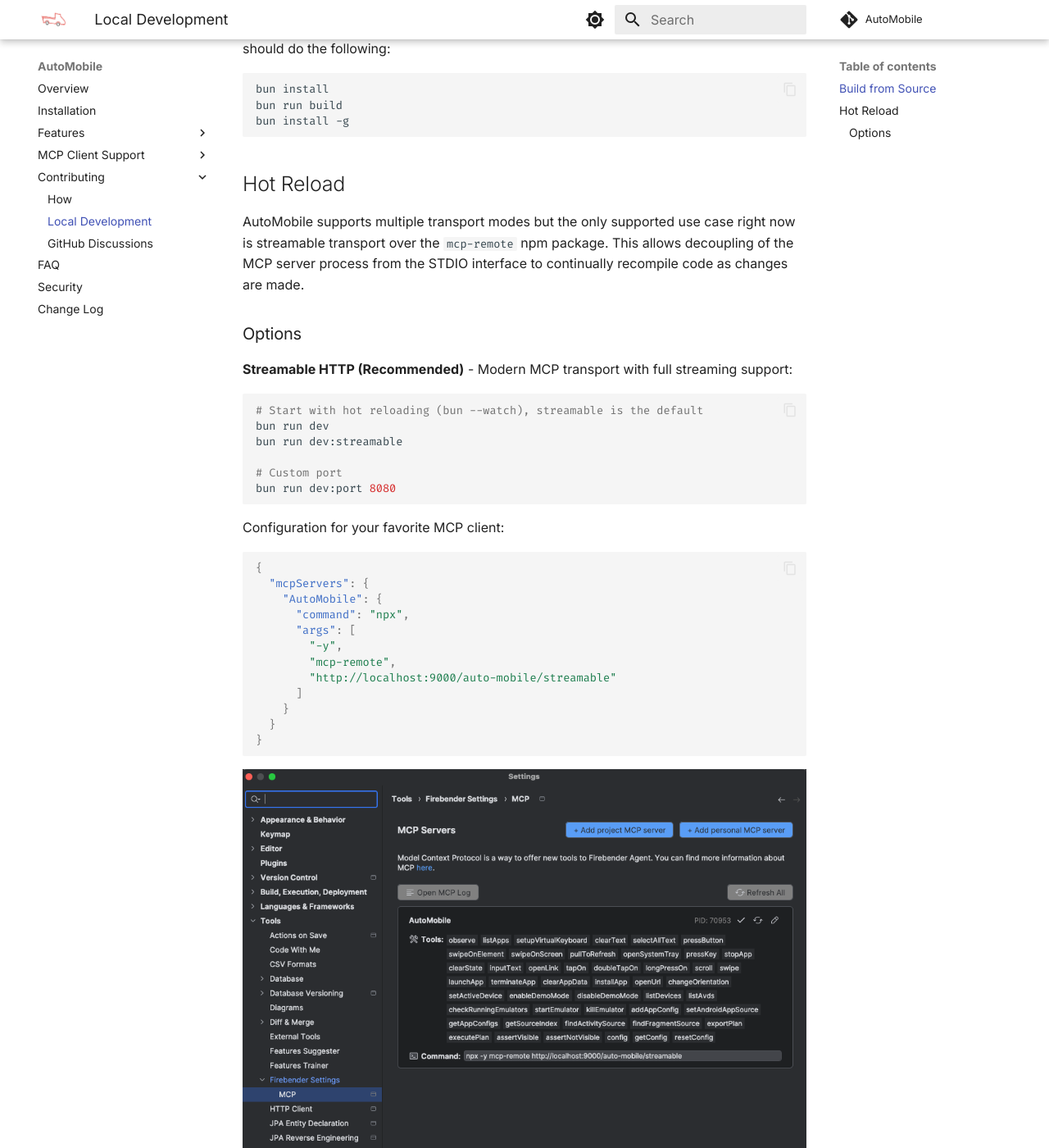
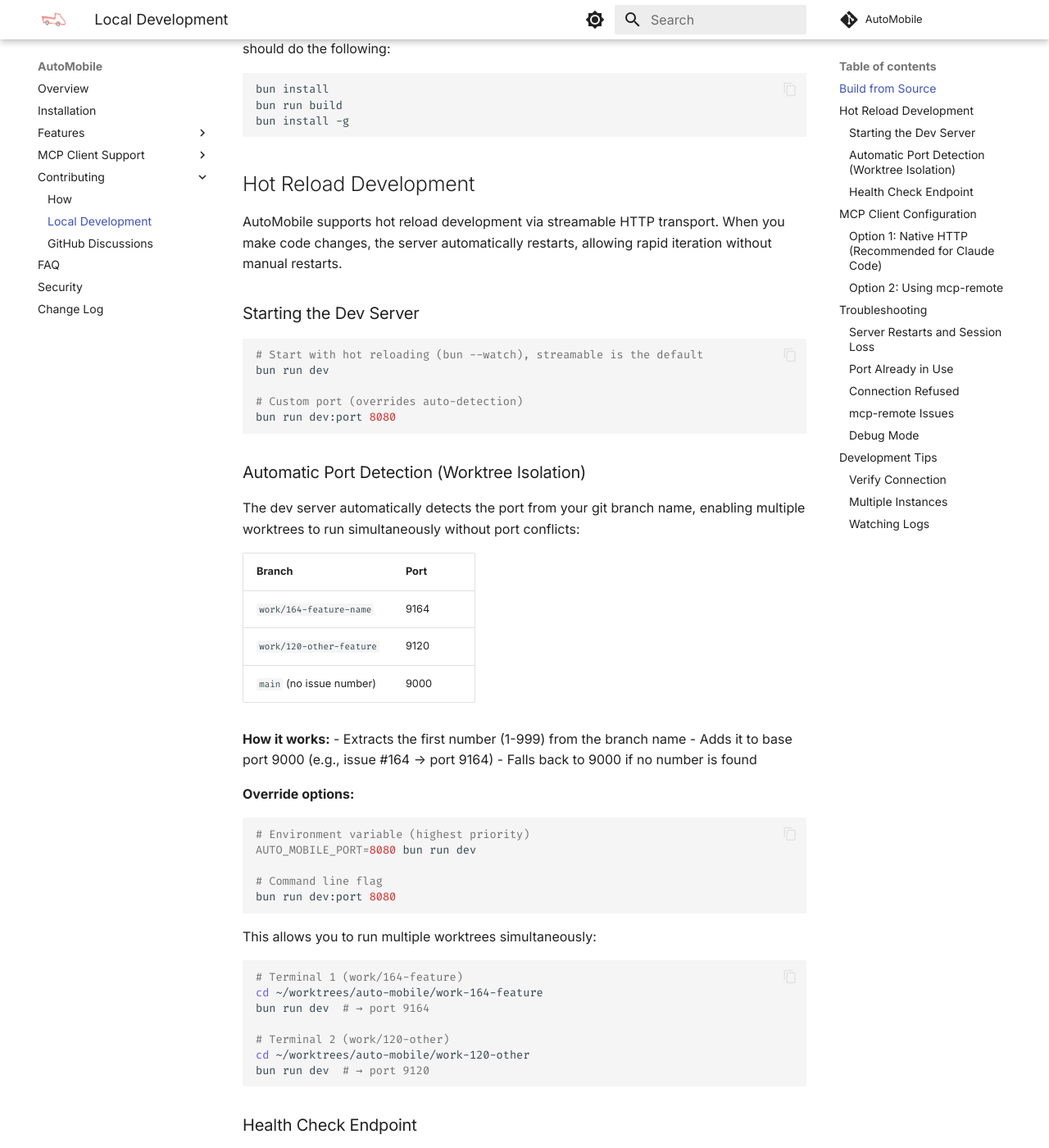
Before and after one commit to zillow/auto-mobile, an MkDocs documentation site: the page built from docs/contributing/local-development.md, in a window 1280 px wide and 1400 px high, scrolled down 300 px. Shown: the whole window at 82% size. Built offline with MkDocs 1.6.1 and Material for MkDocs 9.7.7, drawn with Linux system fonts in a browser that asks for light colours; comment, search, counter and statistics services are not loaded; some of the changed text lies outside the part shown.

Commit message:
Revamp hot reload development workflow (#164) (#166)
* Add health check endpoint and improve hot reload development experience

- Add /health and /auto-mobile/health endpoints for server status monitoring
- Include server instanceId to detect restarts, uptime, and active session count
- Improve "Session not found" error with helpful guidance for reconnection
- Update local-development.md with comprehensive troubleshooting guide
- Document native HTTP configuration for Claude Code (skip mcp-remote)
- Add development tips for connection verification and multiple instances

Addresses #164

🤖 Generated with [Claude Code](https://claude.com/claude-code)

Co-Authored-By: Claude Opus 4.5 <noreply@anthropic.com>

* Add automatic port detection for worktree isolation

- Auto-detect port from git branch name (e.g., work/164-* → port 9164)
- Extract issue number and add to base port 9000 for predictable ports
- Support AUTO_MOBILE_PORT env var for explicit override
- Add port and branch info to health endpoint response
- Update docs with worktree isolation usage examples

This enables running multiple worktrees simultaneously without port conflicts.

🤖 Generated with [Claude Code](https://claude.com/claude-code)

Co-Authored-By: Claude Opus 4.5 <noreply@anthropic.com>

---------

Co-authored-by: Claude Opus 4.5 <noreply@anthropic.com>

````diff
--- a/docs/contributing/local-development.md
+++ b/docs/contributing/local-development.md
@@ -13,30 +13,114 @@ bun run build
 bun install -g
 ```
 
-## Hot Reload
+## Hot Reload Development
 
-AutoMobile supports multiple transport modes but the only supported use case right now is streamable transport over the
-`mcp-remote` npm package. This allows decoupling of the MCP server process from the STDIO interface to continually
-recompile code as changes are made.
+AutoMobile supports hot reload development via streamable HTTP transport. When you make code changes, the server
+automatically restarts, allowing rapid iteration without manual restarts.
 
-### Options
+### Starting the Dev Server
 
-**Streamable HTTP (Recommended)** - Modern MCP transport with full streaming support:
 ```shell
 # Start with hot reloading (bun --watch), streamable is the default
 bun run dev
-bun run dev:streamable
 
-# Custom port
+# Custom port (overrides auto-detection)
 bun run dev:port 8080
 ```
 
-Configuration for your favorite MCP client:
+### Automatic Port Detection (Worktree Isolation)
+
+The dev server automatically detects the port from your git branch name, enabling multiple worktrees to run
+simultaneously without port conflicts:
+
+| Branch | Port |
+|--------|------|
+| `work/164-feature-name` | 9164 |
+| `work/120-other-feature` | 9120 |
+| `main` (no issue number) | 9000 |
+
+**How it works:**
+- Extracts the first number (1-999) from the branch name
+- Adds it to base port 9000 (e.g., issue #164 → port 9164)
+- Falls back to 9000 if no number is found
+
+**Override options:**
+```shell
+# Environment variable (highest priority)
+AUTO_MOBILE_PORT=8080 bun run dev
+
+# Command line flag
+bun run dev:port 8080
+```
+
+This allows you to run multiple worktrees simultaneously:
+```shell
+# Terminal 1 (work/164-feature)
+cd ~/worktrees/auto-mobile/work-164-feature
+bun run dev  # → port 9164
+
+# Terminal 2 (work/120-other)
+cd ~/worktrees/auto-mobile/work-120-other
+bun run dev  # → port 9120
+```
+
+### Health Check Endpoint
+
+Monitor server status and detect restarts using the health endpoint:
+
+```shell
+# Use the port for your worktree (e.g., 9164 for issue #164)
+curl http://localhost:9164/health
+```
+
+Response:
+```json
+{
+  "status": "ok",
+  "server": "AutoMobile",
+  "version": "0.0.6",
+  "instanceId": "unique-server-instance-id",
+  "port": 9164,
+  "branch": "work/164-feature-name",
+  "uptime": {
+    "ms": 12345,
+    "human": "12s"
+  },
+  "activeSessions": 1,
+  "transport": "streamable"
+}
+```
+
+- `instanceId` changes each time the server restarts (detect reconnection needs)
+- `port` shows the auto-detected or configured port
+- `branch` shows the current git branch
+
+## MCP Client Configuration
+
+### Option 1: Native HTTP (Recommended for Claude Code)
+
+Claude Code and other modern MCP clients support direct HTTP connections without needing mcp-remote:
+
+**Claude Code** (`~/.claude/claude_desktop_config.json` or project `.mcp.json`):
+```json
+{
+  "mcpServers": {
+    "AutoMobile-dev": {
+      "type": "url",
+      "url": "http://localhost:9000/auto-mobile/streamable"
+    }
+  }
+}
+```
+
+### Option 2: Using mcp-remote
+
+For MCP clients that only support stdio transport, use mcp-remote as a proxy:
 
 ```json
 {
   "mcpServers": {
-    "AutoMobile": {
+    "AutoMobile-dev": {
       "command": "npx",
       "args": [
         "-y",
@@ -49,3 +133,110 @@ Configuration for your favorite MCP client:
 ```
 
 ![firebender-mcp-server-setup.png](../img/firebender-mcp-server-setup-dev.png)
+
+## Troubleshooting
+
+### Server Restarts and Session Loss
+
+When the server restarts (due to code changes), active MCP sessions are lost. This is expected behavior.
+
+**Symptoms:**
+- Error: "Session not found"
+- MCP client shows connection errors
+- Tools stop responding
+
+**Solutions:**
+1. **Claude Code**: Restart the MCP server from Claude Code's interface or restart Claude Code
+2. **Cursor/Other clients**: Reload the window or restart the client
+3. **Check server is running**: `curl http://localhost:9000/health`
+
+### Port Already in Use
+
+If you see "EADDRINUSE" or the server won't start:
+
+```shell
+# Find and kill processes using port 9000
+lsof -i :9000
+kill -9 <PID>
+
+# Or use a different port
+bun run dev:port 9001
+```
+
+### Connection Refused
+
+**Symptoms:**
+- `curl: (7) Failed to connect to localhost port 9000`
+- MCP client can't connect
+
+**Solutions:**
+1. Ensure the dev server is running: `bun run dev`
+2. Check the correct port is being used
+3. Look for errors in the server output
+
+### mcp-remote Issues
+
+If using mcp-remote and experiencing issues:
+
+1. **Stale mcp-remote process**: Kill any lingering processes
+   ```shell
+   pkill -f mcp-remote
+   ```
+
+2. **Version mismatch**: Ensure mcp-remote is up to date
+   ```shell
+   npx -y mcp-remote@latest http://localhost:9000/auto-mobile/streamable
+   ```
+
+3. **Consider native HTTP**: If your MCP client supports it, use native HTTP instead of mcp-remote for better reliability
+
+### Debug Mode
+
+Enable debug logging for more visibility:
+
+```shell
+bun run dev --debug
+```
+
+Enable performance timing:
+
+```shell
+bun run dev --debug-perf
+```
+
+## Development Tips
+
+### Verify Connection
+
+Quick test to verify the server is working:
+
+```shell
+# Check health
+curl http://localhost:9000/health
+
+# Initialize a session
+curl -X POST http://localhost:9000/auto-mobile/streamable \
+  -H "Content-Type: application/json" \
+  -H "Accept: application/json, text/event-stream" \
+  -d '{"jsonrpc":"2.0","method":"initialize","id":1,"params":{"protocolVersion":"2024-11-05","capabilities":{},"clientInfo":{"name":"test","version":"1.0"}}}'
+```
+
+### Multiple Instances
+
+To run multiple dev servers (e.g., for testing):
+
+```shell
+# Terminal 1
+bun run dev:port 9000
+
+# Terminal 2
+bun run dev:port 9001
+```
+
+### Watching Logs
+
+Server logs are written to stdout. For persistent logging, you can redirect:
+
+```shell
+bun run dev 2>&1 | tee dev-server.log
+```
````
Also changed, not shown: 1 other file.
